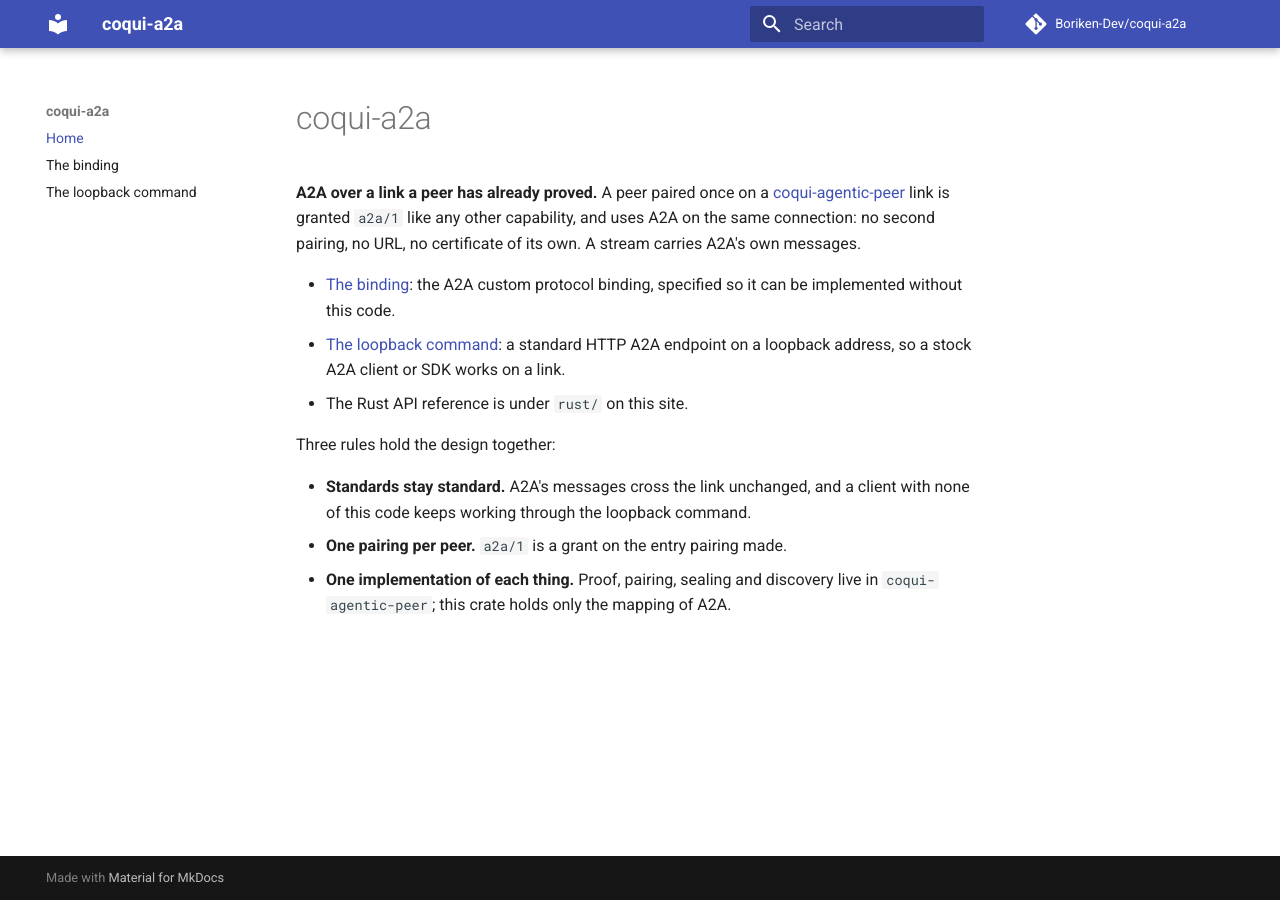
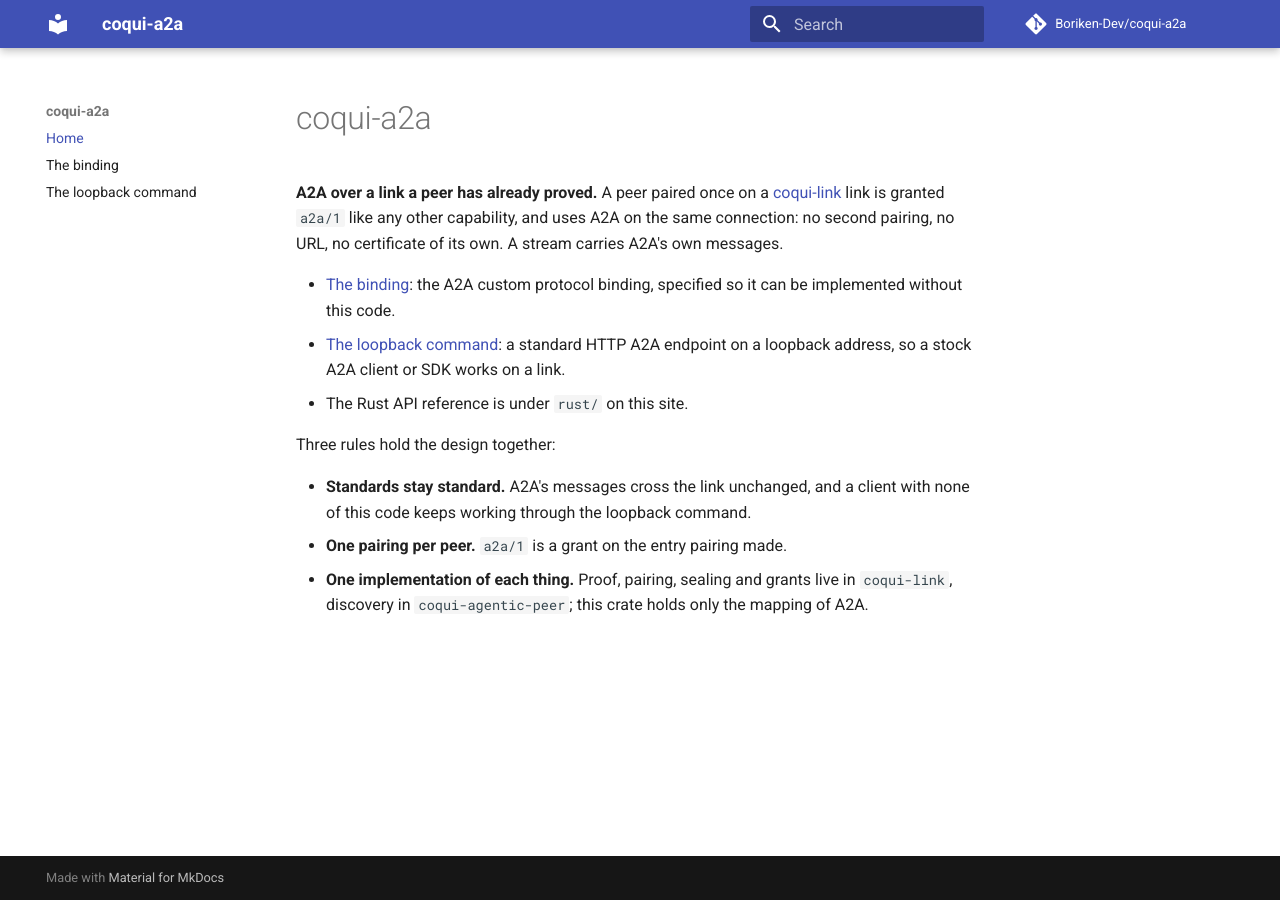
Before and after one commit to Boriken-Dev/coqui-a2a, an MkDocs documentation site: the page built from docs/index.md, in a window 1280 px wide. Built offline with MkDocs 1.6.1 and Material for MkDocs 9.7.7, drawn with Linux system fonts in a browser that asks for light colours; comment, search, counter and statistics services are not loaded.

Commit message:
docs: the link is coqui-link's; the changelog and headers say so

```diff
--- a/docs/index.md
+++ b/docs/index.md
@@ -1,6 +1,6 @@
 # coqui-a2a
 
-**A2A over a link a peer has already proved.** A peer paired once on a [coqui-agentic-peer](https://boriken-dev.github.io/coqui-agentic-peer/) link is granted `a2a/1` like any other capability, and uses A2A on the same connection: no second pairing, no URL, no certificate of its own. A stream carries A2A's own messages.
+**A2A over a link a peer has already proved.** A peer paired once on a [coqui-link](https://github.com/Boriken-Dev/coqui-link) link is granted `a2a/1` like any other capability, and uses A2A on the same connection: no second pairing, no URL, no certificate of its own. A stream carries A2A's own messages.
 
 - [The binding](binding.md): the A2A custom protocol binding, specified so it can be implemented without this code.
 - [The loopback command](loopback.md): a standard HTTP A2A endpoint on a loopback address, so a stock A2A client or SDK works on a link.
@@ -10,4 +10,4 @@ Three rules hold the design together:
 
 - **Standards stay standard.** A2A's messages cross the link unchanged, and a client with none of this code keeps working through the loopback command.
 - **One pairing per peer.** `a2a/1` is a grant on the entry pairing made.
-- **One implementation of each thing.** Proof, pairing, sealing and discovery live in `coqui-agentic-peer`; this crate holds only the mapping of A2A.
+- **One implementation of each thing.** Proof, pairing, sealing and grants live in `coqui-link`, discovery in `coqui-agentic-peer`; this crate holds only the mapping of A2A.
--- a/mkdocs.yml
+++ b/mkdocs.yml
@@ -1,5 +1,5 @@
 site_name: coqui-a2a
-site_description: A2A over a proven coqui-agentic-peer link, as a custom protocol binding
+site_description: A2A over a proven coqui-link link, as a custom protocol binding
 site_url: https://boriken-dev.github.io/coqui-a2a/
 repo_url: https://github.com/Boriken-Dev/coqui-a2a
 repo_name: Boriken-Dev/coqui-a2a
```
Also changed, not shown: AGENTS.md (+2 -2 lines), CHANGELOG.md (+4 -0 lines), README.md (+1 -1 lines), crates/coqui-a2a/AGENTS.md (+4 -4 lines), crates/coqui-a2a/README.md (+6 -6 lines), docs/binding.md (+1 -1 lines).
